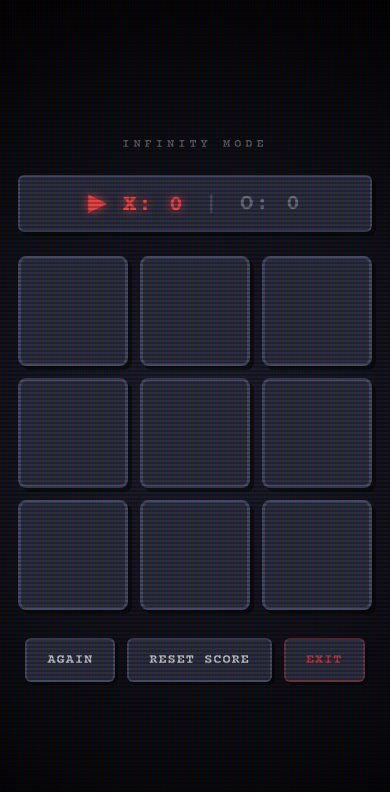
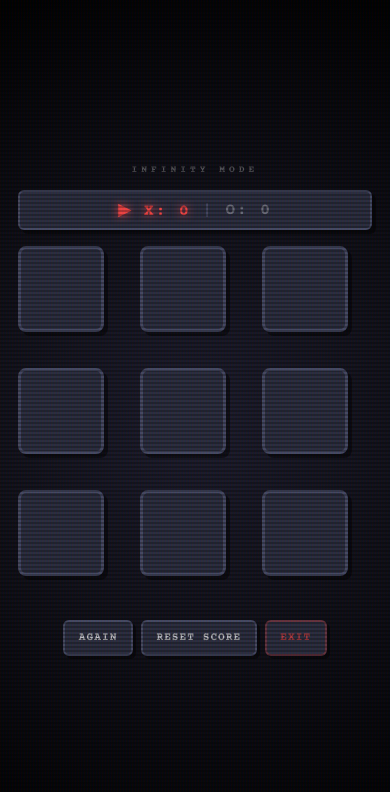
Before and after one commit to Kjans4/Tic-Tac-Toe-INFINITY, a React (Vite) app: page / in a window 390 px wide. Both pictures are taken after a click on the button "PLAY AGAINST COMPUTER". Shown: the top 792 px of the page. Built offline with nearby package versions, Linux system fonts and the light colour scheme.

Commit message:
Responsiveness

```diff
--- a/src/styles/cell.css
+++ b/src/styles/cell.css
@@ -1,7 +1,7 @@
 .cell {
-  width: 110px;
-  height: 110px;
-  font-size: 2.8rem;
+  width: var(--cell-size);
+  height: var(--cell-size);
+  font-size: var(--cell-font);
   font-family: var(--font-main);
   font-weight: bold;
   background: var(--color-cell-bg);
@@ -13,11 +13,14 @@
   justify-content: center;
   box-shadow: 4px 4px 0px rgba(0, 0, 0, 0.5);
   transition: var(--transition-bounce);
+  /* Prevent text selection on rapid taps */
+  user-select: none;
+  -webkit-user-select: none;
 }
 
 .cell:hover {
   transform: translateY(-5px) rotateX(10deg);
-  background: var(--color-cell-hover-bg);
+  background: var(--color-cell-hover);
   border-color: var(--color-gold);
   box-shadow: 0 0 15px rgba(247, 213, 29, 0.2), 4px 8px 0px rgba(0, 0, 0, 0.5);
 }
@@ -40,7 +43,12 @@
 
 /* Winning cells — gold jackpot */
 .cell--winner {
-  background: linear-gradient(135deg, var(--color-gold) 0%, var(--color-gold-light) 50%, var(--color-gold-dim) 100%);
+  background: linear-gradient(
+    135deg,
+    var(--color-gold) 0%,
+    var(--color-gold-light) 50%,
+    var(--color-gold-dim) 100%
+  );
   color: #1e1e2e;
   text-shadow: 0 0 10px rgba(255, 255, 255, 0.8);
   border-color: #fff;
@@ -66,7 +74,42 @@
   animation: pulse-warning 1.2s ease-in-out infinite;
 }
 
+/* Touch devices — swap hover for active press feedback */
+@media (hover: none) {
+  .cell:hover {
+    transform: none;
+    background: var(--color-cell-bg);
+    border-color: var(--color-cell-border);
+    box-shadow: 4px 4px 0px rgba(0, 0, 0, 0.5);
+  }
+
+  .cell:active {
+    transform: scale(0.95);
+    border-color: var(--color-gold);
+    box-shadow: 0 0 12px rgba(247, 213, 29, 0.3);
+  }
+
+  .cell--winner:hover,
+  .cell--winner:active {
+    transform: scale(1.08);
+  }
+
+  .cell--warning:hover {
+    background: #2e1a1a;
+    border-color: var(--color-warning);
+  }
+}
+
+/* Safety net for very small screens (320px and below) */
+@media (max-width: 340px) {
+  :root {
+    --cell-size: 88px;
+    --cell-gap:  6px;
+    --cell-font: 1.6rem;
+  }
+}
+
 @keyframes pulse-warning {
   0%, 100% { box-shadow: 0 0 10px rgba(255, 107, 107, 0.4), 4px 4px 0px rgba(0, 0, 0, 0.5); }
-  50%       { box-shadow: 0 0 20px rgba(255, 107, 107, 0.7), 4px 4px 0px rgba(0, 0, 0, 0.5); }
+  50%       { box-shadow: 0 0 22px rgba(255, 107, 107, 0.75), 4px 4px 0px rgba(0, 0, 0, 0.5); }
 }
--- a/src/styles/game.css
+++ b/src/styles/game.css
@@ -2,12 +2,13 @@
   display: flex;
   flex-direction: column;
   align-items: center;
-  gap: 24px;
+  gap: clamp(14px, 4vw, 24px);
+  width: 100%;
   animation: float 6s ease-in-out infinite;
 }
 
 .game-mode-label {
-  font-size: 0.75rem;
+  font-size: clamp(0.6rem, 2vw, 0.75rem);
   font-family: var(--font-main);
   font-weight: bold;
   color: rgba(255, 255, 255, 0.3);
@@ -20,11 +21,11 @@
   display: flex;
   align-items: center;
   justify-content: center;
-  gap: 20px;
+  gap: clamp(10px, 3vw, 20px);
   font-family: var(--font-main);
-  font-size: 1.4rem;
+  font-size: clamp(1rem, 4vw, 1.4rem);
   font-weight: bold;
-  padding: 12px 28px;
+  padding: clamp(8px, 2vw, 12px) clamp(14px, 4vw, 28px);
   background: var(--color-cell-bg);
   border: 2px solid var(--color-cell-border);
   border-radius: 6px;
@@ -55,13 +56,16 @@
 /* Controls */
 .controls {
   display: flex;
-  gap: 12px;
+  flex-wrap: wrap;          /* wraps to second row on narrow screens */
+  justify-content: center;
+  gap: clamp(6px, 2vw, 12px);
+  width: 100%;
   margin-top: 4px;
 }
 
 .ctrl-btn {
-  padding: 12px 20px;
-  font-size: 0.85rem;
+  padding: clamp(8px, 2.5vw, 12px) clamp(12px, 3.5vw, 20px);
+  font-size: clamp(0.7rem, 2.2vw, 0.85rem);
   font-family: var(--font-main);
   font-weight: bold;
   letter-spacing: 1px;
@@ -73,11 +77,12 @@
   cursor: pointer;
   box-shadow: 3px 3px 0px rgba(0, 0, 0, 0.5);
   transition: var(--transition-bounce);
+  white-space: nowrap;
 }
 
 .ctrl-btn:hover {
   transform: translateY(-3px);
-  background: var(--color-cell-hover-bg);
+  background: var(--color-cell-hover);
   border-color: var(--color-gold);
   color: var(--color-gold);
   text-shadow: 0 0 8px var(--color-gold);
@@ -96,6 +101,36 @@
   box-shadow: 0 0 12px rgba(239, 68, 68, 0.25), 3px 6px 0px rgba(0, 0, 0, 0.5);
 }
 
+/* Touch devices */
+@media (hover: none) {
+  .ctrl-btn:hover {
+    transform: none;
+    background: var(--color-cell-bg);
+    border-color: var(--color-cell-border);
+    color: rgba(255, 255, 255, 0.7);
+    text-shadow: none;
+    box-shadow: 3px 3px 0px rgba(0, 0, 0, 0.5);
+  }
+
+  .ctrl-btn:active {
+    transform: translateY(2px);
+    border-color: var(--color-gold);
+    color: var(--color-gold);
+    box-shadow: 1px 1px 0px rgba(0, 0, 0, 0.5);
+  }
+
+  .ctrl-btn--exit:hover {
+    color: rgba(239, 68, 68, 0.7);
+    border-color: rgba(239, 68, 68, 0.3);
+    box-shadow: 3px 3px 0px rgba(0, 0, 0, 0.5);
+  }
+
+  .ctrl-btn--exit:active {
+    border-color: var(--color-x);
+    color: var(--color-x);
+  }
+}
+
 @keyframes float {
   0%, 100% { transform: translateY(0px); }
   50%       { transform: translateY(-12px); }
--- a/src/styles/global.css
+++ b/src/styles/global.css
@@ -7,28 +7,38 @@
 }
 
 :root {
-  --color-gold: #f7d51d;
-  --color-gold-dim: #b59a00;
-  --color-gold-light: #ffef8a;
-  --color-warning: #ff6b6b;
-  --color-x: #ef4444;
-  --color-x-bg: #351a1a;
-  --color-x-border: #ef4444;
-  --color-o: #3b82f6;
-  --color-o-bg: #1a2535;
-  --color-o-border: #3b82f6;
-  --color-bg-dark: #000000;
-  --color-bg-mid: #1e1e2e;
-  --color-cell-bg: #2a2d3e;
+  --color-gold:        #f7d51d;
+  --color-gold-dim:    #b59a00;
+  --color-gold-light:  #ffef8a;
+  --color-warning:     #ff6b6b;
+  --color-x:           #ef4444;
+  --color-x-bg:        #351a1a;
+  --color-x-border:    #ef4444;
+  --color-o:           #3b82f6;
+  --color-o-bg:        #1a2535;
+  --color-o-border:    #3b82f6;
+  --color-bg-dark:     #000000;
+  --color-bg-mid:      #1e1e2e;
+  --color-cell-bg:     #2a2d3e;
   --color-cell-border: #454962;
-  --color-cell-hover-bg: #3b3f58;
-  --font-main: 'Courier Prime', monospace;
+  --color-cell-hover:  #3b3f58;
+  --font-main:         'Courier Prime', monospace;
   --transition-bounce: all 0.2s cubic-bezier(0.175, 0.885, 0.32, 1.275);
+
+  /*
+    Single source of truth for the board.
+    Everything in board.css and cell.css derives from these three.
+    clamp(minimum, fluid, maximum)
+  */
+  --cell-size: clamp(80px, 22vw, 110px);
+  --cell-gap:  clamp(8px, 2vw, 12px);
+  --cell-font: clamp(1.8rem, 5vw, 2.8rem);
 }
 
 body {
   background: radial-gradient(circle, var(--color-bg-mid) 0%, var(--color-bg-dark) 100%);
   min-height: 100vh;
+  min-height: 100dvh;
   display: flex;
   align-items: center;
   justify-content: center;
@@ -37,17 +47,17 @@ body {
   overflow: hidden;
 }
 
-/* CRT scanline overlay — applied globally via App wrapper */
 .app-wrapper {
   position: relative;
   width: 100%;
   max-width: 480px;
-  padding: 24px;
+  padding: clamp(16px, 5vw, 32px);
   display: flex;
   flex-direction: column;
   align-items: center;
 }
 
+/* CRT scanline overlay */
 .app-wrapper::before {
   content: '';
   position: fixed;
--- a/src/styles/home.css
+++ b/src/styles/home.css
@@ -2,7 +2,8 @@
   display: flex;
   flex-direction: column;
   align-items: center;
-  gap: 48px;
+  gap: clamp(28px, 8vw, 48px);
+  width: 100%;
   animation: float 6s ease-in-out infinite;
 }
 
@@ -14,33 +15,33 @@
 }
 
 .home-subtitle {
-  font-size: 1rem;
+  font-size: clamp(0.7rem, 2.5vw, 1rem);
   color: rgba(255, 255, 255, 0.5);
   letter-spacing: 4px;
   text-transform: uppercase;
 }
 
 .home-title {
-  font-size: 4rem;
+  font-size: clamp(2.4rem, 12vw, 4rem);
   font-weight: bold;
   color: var(--color-gold);
   text-shadow:
     0 0 10px var(--color-gold),
     0 0 30px rgba(247, 213, 29, 0.4),
     0 0 60px rgba(247, 213, 29, 0.15);
-  letter-spacing: 4px;
+  letter-spacing: clamp(2px, 1vw, 6px);
 }
 
 .home-buttons {
   display: flex;
   flex-direction: column;
-  gap: 16px;
+  gap: clamp(10px, 3vw, 16px);
   width: 100%;
 }
 
 .home-btn {
-  padding: 16px 0;
-  font-size: 1rem;
+  padding: clamp(12px, 3vw, 16px) 0;
+  font-size: clamp(0.8rem, 2.5vw, 1rem);
   font-weight: bold;
   font-family: var(--font-main);
   letter-spacing: 2px;
@@ -52,17 +53,37 @@
   cursor: pointer;
   box-shadow: 4px 4px 0px rgba(0, 0, 0, 0.5);
   transition: var(--transition-bounce);
+  /* Prevent text overflow on very small screens */
+  white-space: nowrap;
+  overflow: hidden;
+  text-overflow: ellipsis;
 }
 
 .home-btn:hover {
   transform: translateY(-4px);
-  background: var(--color-cell-hover-bg);
+  background: var(--color-cell-hover);
   border-color: var(--color-gold);
   color: var(--color-gold);
   text-shadow: 0 0 10px var(--color-gold);
   box-shadow: 0 0 15px rgba(247, 213, 29, 0.3), 4px 8px 0px rgba(0, 0, 0, 0.5);
 }
 
+/* Touch devices — remove hover lift to avoid sticky states */
+@media (hover: none) {
+  .home-btn:hover {
+    transform: none;
+    box-shadow: 4px 4px 0px rgba(0, 0, 0, 0.5);
+  }
+
+  .home-btn:active {
+    transform: translateY(2px);
+    box-shadow: 2px 2px 0px rgba(0, 0, 0, 0.5);
+    border-color: var(--color-gold);
+    color: var(--color-gold);
+    text-shadow: 0 0 10px var(--color-gold);
+  }
+}
+
 @keyframes float {
   0%, 100% { transform: translateY(0px); }
   50%       { transform: translateY(-12px); }
```
